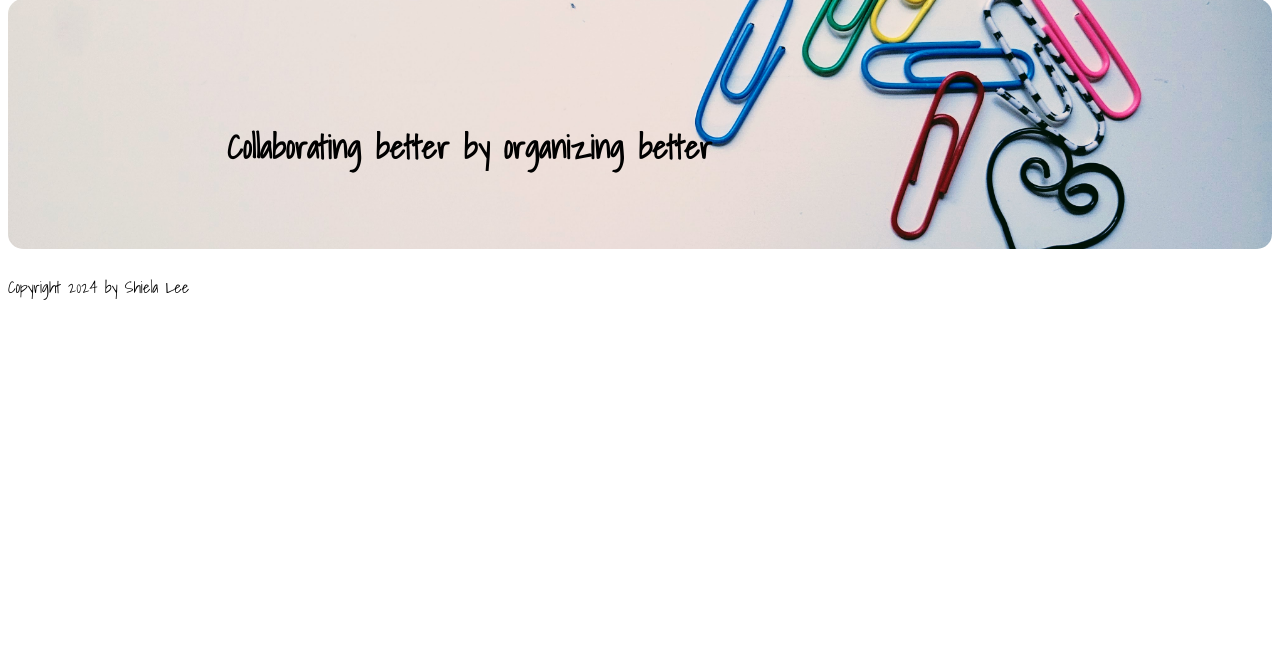
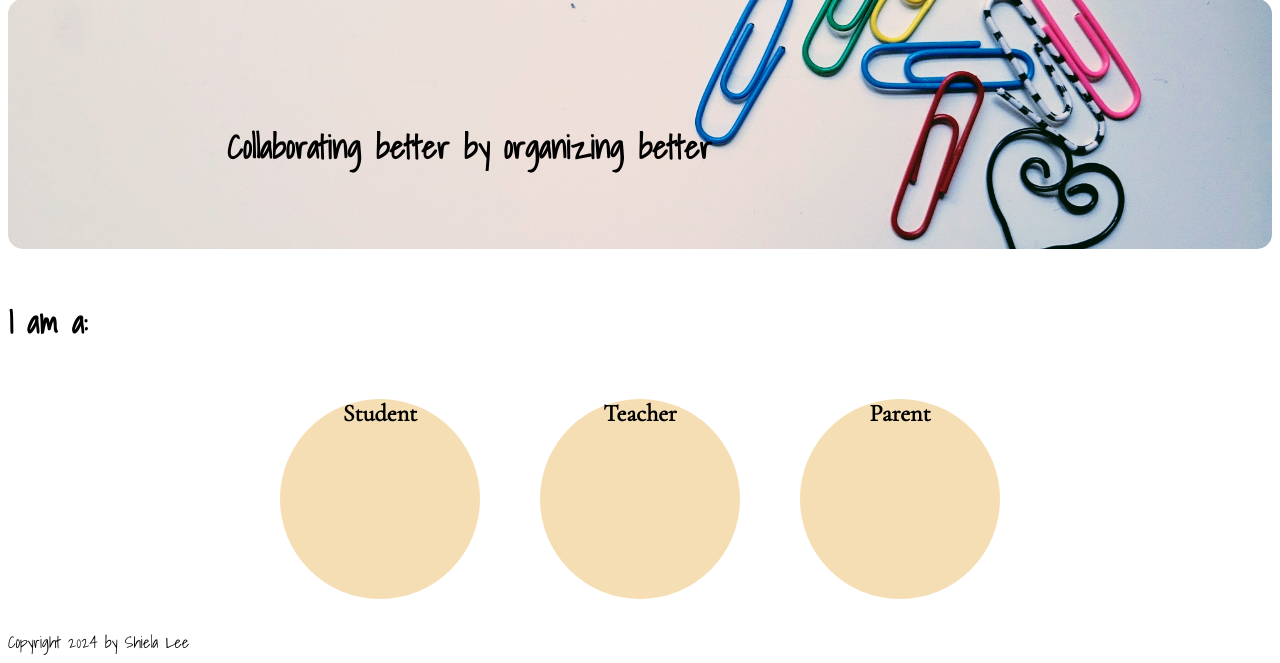
Before and after one commit to leeshiela/teachclip, a Django app: page /goalchart/teacher_home/ in a window 1280 px wide. Shown: the part 141-804 px from the top of the page. Before the commit the page ends 441 px from the top, so only its background shows below. Run offline with Django 4.2, Linux system fonts and the light colour scheme; data comes from the database, SQL or seed files in the repository; some web fonts are replaced.

Commit message:
Added selection of profile

```diff
--- a/goalchart/static/css/styles.css
+++ b/goalchart/static/css/styles.css
@@ -102,6 +102,22 @@ h1 {
 
 }
 
+#profile-selection {
+    display: flex;
+    flex-flow: row wrap;
+    justify-content: center;
+    text-align: center;
+    align-items: center;
+}
+
+#profile-selection h2 {
+    margin: 30px;
+    width: 200px;
+    height: 200px;
+    border-radius: 50%;
+    background-color: wheat;
+}
+
 footer {
     font-family: 'Shadows Into Light', cursive;
 }
--- a/goalchart/templates/base.html
+++ b/goalchart/templates/base.html
@@ -31,6 +31,10 @@
           </div>
         </header>
         <main>
+          <div class="info-img">
+            <img src="{% static "img/paperclips.jpg" %}" alt="paperclip image">
+            <h1>Collaborating better by organizing better</h1>
+          </div>
         {% block main %}
 
         {% endblock main %}
--- a/goalchart/templates/goalchart/teacher_home.html
+++ b/goalchart/templates/goalchart/teacher_home.html
@@ -1,15 +1,17 @@
 {% extends "base.html" %}
-{% load static %}
 
 {% block title %}
 
 {% endblock title %}
 
 {% block main %}
-<div class="info-img">
-    <img src="{% static "img/paperclips.jpg" %}" alt="paperclip image">
-    <h1>Collaborating better by organizing better</h1>
+<h1>I am a: </h1>
+<div id="profile-selection">
+    <h2>Student</h2>
+    <h2>Teacher</h2>
+    <h2>Parent</h2>
 </div>
 
 
+
 {% endblock main %}
```
